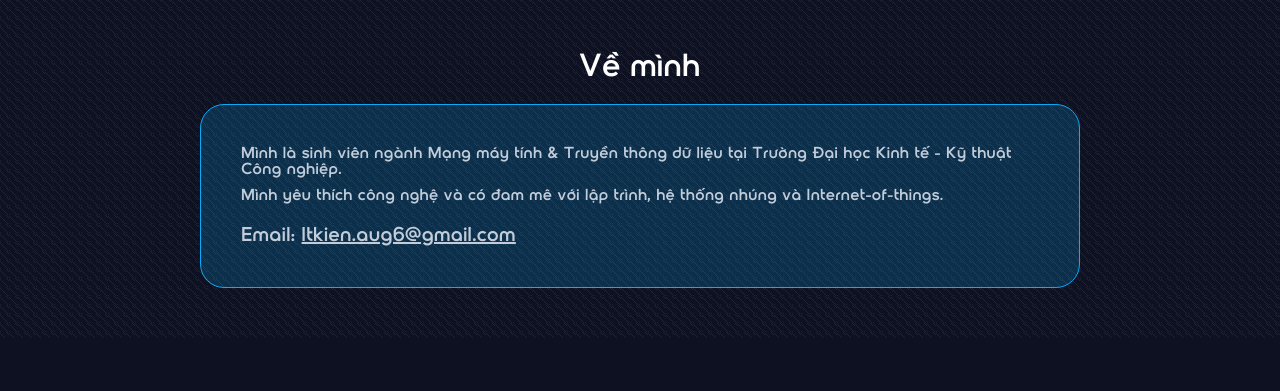
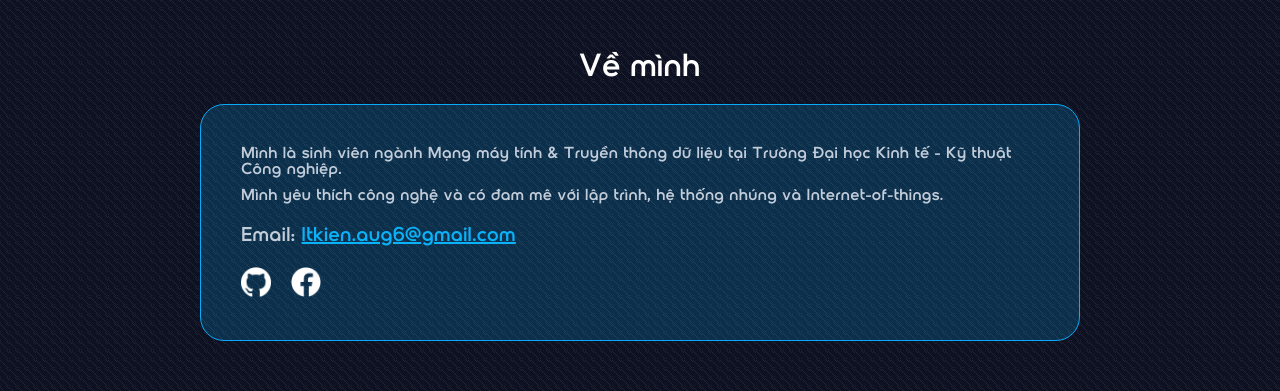
Before and after one commit to ltkien68/My-Portfolio, a plain HTML site: page index.html in a window 1280 px wide. Shown: the part 802-1193 px from the top of the page. Before the commit the page ends 1140 px from the top, so only its background shows below. Drawn offline with Linux system fonts and the light colour scheme; a web font is replaced by a local one.

Commit message:
them about

```diff
--- /dev/null
+++ b/assets/JavaScripts/animation.js
@@ -0,0 +1,34 @@
+/*  Hien khi scroll den  */
+const elements = document.querySelectorAll(".hidden");
+
+const observer = new IntersectionObserver(
+  (entries) => {
+    entries.forEach((entry) => {
+      if (entry.isIntersecting) {
+        entry.target.classList.add("show");
+      } else {
+        entry.target.classList.remove("show");
+      }
+    });
+  },
+  {
+    threshold: 0.2,
+  },
+);
+
+elements.forEach((el) => observer.observe(el));
+
+/*  hieu ung danh may  */
+
+const text = "Lê Trung Kiên";
+let i = 0;
+
+function typeWriter() {
+  if (i < text.length) {
+    document.getElementById("title").innerHTML += text.charAt(i);
+    i++;
+    setTimeout(typeWriter, 80);
+  }
+}
+
+typeWriter();
--- a/assets/css/main.css
+++ b/assets/css/main.css
@@ -40,3 +40,15 @@ body {
 body a {
   color: var(--text-main);
 }
+
+/*  Hiệu ứng hiện khi load  */
+.hidden {
+  opacity: 0;
+  transform: translateY(30px);
+  transition: all 0.6s ease;
+}
+
+.show {
+  opacity: 1;
+  transform: translateY(0);
+}
--- a/assets/css/sections/about.css
+++ b/assets/css/sections/about.css
@@ -35,3 +35,21 @@
   line-height: var(--h3-line-height);
   margin-top: 10px;
 }
+
+.about__data ul h3 a {
+  color: var(--text-hovered);
+}
+
+.about__icon {
+  display: flex;
+  flex-direction: row;
+  gap: 20px;
+  margin-top: 10px;
+}
+
+.about__icon a img {
+  width: 30px;
+  height: auto;
+
+  filter: brightness(0) invert(1);
+}
--- a/assets/css/sections/header.css
+++ b/assets/css/sections/header.css
@@ -23,6 +23,7 @@ header {
   color: var(--text-heading);
   font-size: var(--h3-font-size);
   font-weight: 600;
+  text-decoration: none;
 }
 
 .header__left--icon {
--- a/assets/css/sections/hero.css
+++ b/assets/css/sections/hero.css
@@ -57,3 +57,9 @@
 
   letter-spacing: -2px;
 }
+
+@keyframes blink {
+  50% {
+    border-color: transparent;
+  }
+}
--- a/index.html
+++ b/index.html
@@ -27,19 +27,19 @@
     <header>
       <div class="container header__container">
         <!-- left header -->
-        <div class="header__left">
+        <a href="/" class="header__left">
           <img
             class="header__left--icon"
             src="./assets/images/lk_logo_white.png"
             alt="logo_lk.png"
           />
           <p class="header__left--text">Trung Kien</p>
-        </div>
+        </a>
 
         <!-- right header -->
         <div class="header__right">
           <ul>
-            <a href="#about">Về tôi</a>
+            <a href="#about">Về mình</a>
             <a href="#skills">Kỹ năng</a>
             <a href="#projects">Dự án</a>
             <a href="#connect">Kết nối</a>
@@ -56,19 +56,19 @@
 
         <div class="hero__text">
           <p>Xin chào, mình là</p>
-          <h1>Lê Trung Kiên</h1>
+          <h1 id="title"></h1>
         </div>
       </div>
     </section>
 
-    <section id="about" class="about">
+    <section id="about" class="about hidden">
       <div class="about__container">
         <h1>Về mình</h1>
         <div class="about__data">
           <ul>
             <p>
-              Mình là sinh viên ngành Mạng máy tính & Truyền thông dữ liệu tại Trường
-              Đại học Kinh tế - Kỹ thuật Công nghiệp.
+              Mình là sinh viên ngành Mạng máy tính & Truyền thông dữ liệu tại
+              Trường Đại học Kinh tế - Kỹ thuật Công nghiệp.
             </p>
             <p>
               Mình yêu thích công nghệ và có đam mê với lập trình, hệ thống
@@ -78,9 +78,23 @@
               Email:
               <a href="mailto:ltkien.aug6@gmail.com">ltkien.aug6@gmail.com</a>
             </h3>
+            <div class="about__icon">
+              <a href="https://github.com/ltkien68">
+                <img
+                  src="/assets/images/github_logo.png"
+                  alt="github_logo.png"
+                />
+              </a>
+              <a href="https://www.facebook.com/ltk6805">
+                <img src="/assets/images/fb_logo.png" alt="fb_logo.png" />
+              </a>
+              <a></a>
+            </div>
           </ul>
         </div>
       </div>
     </section>
+
+    <script src="./assets/JavaScripts/animation.js"></script>
   </body>
 </html>
```
Also changed, not shown: assets/images/fb_logo.png (added), assets/images/github_logo.png (added).
